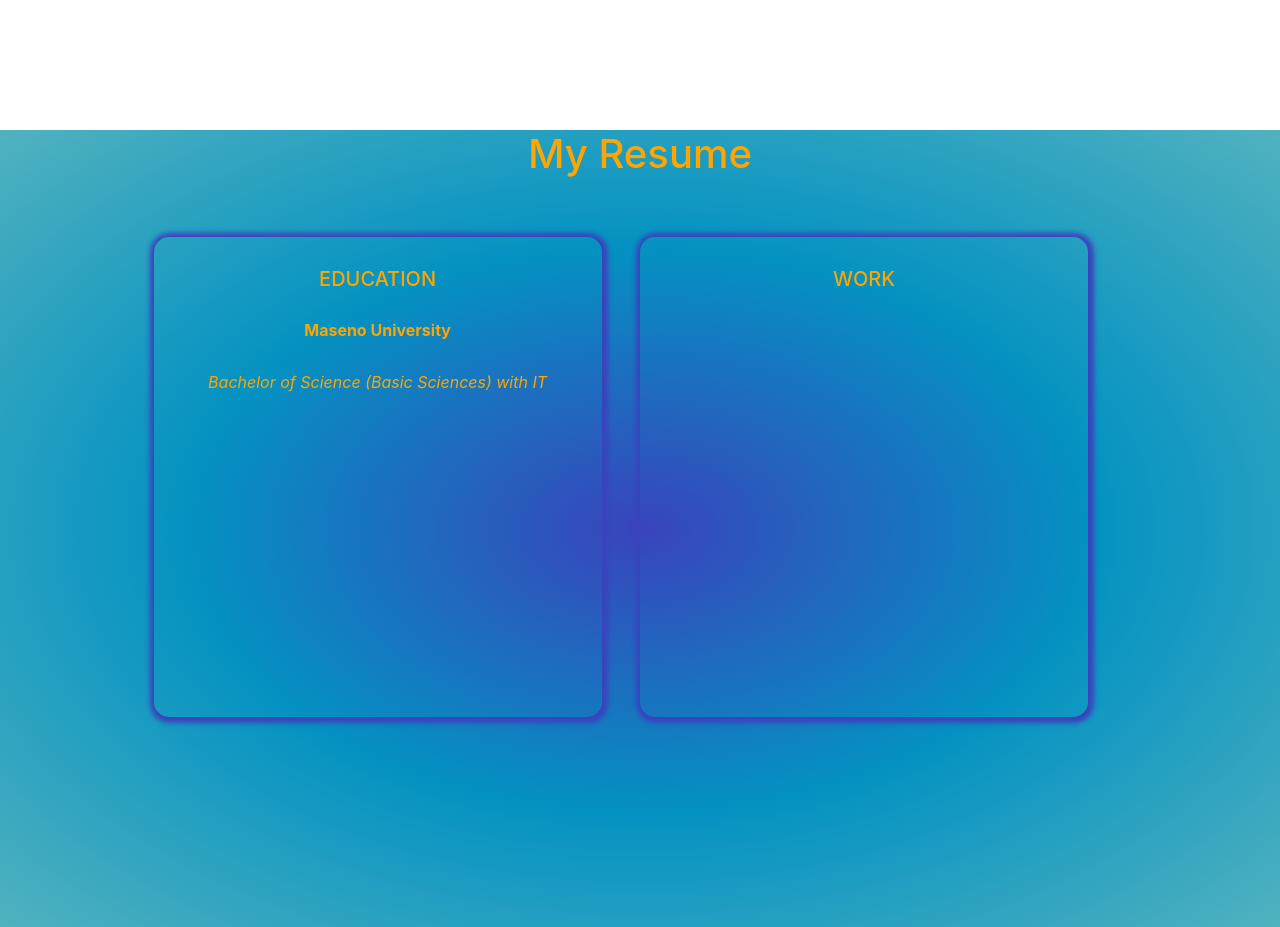
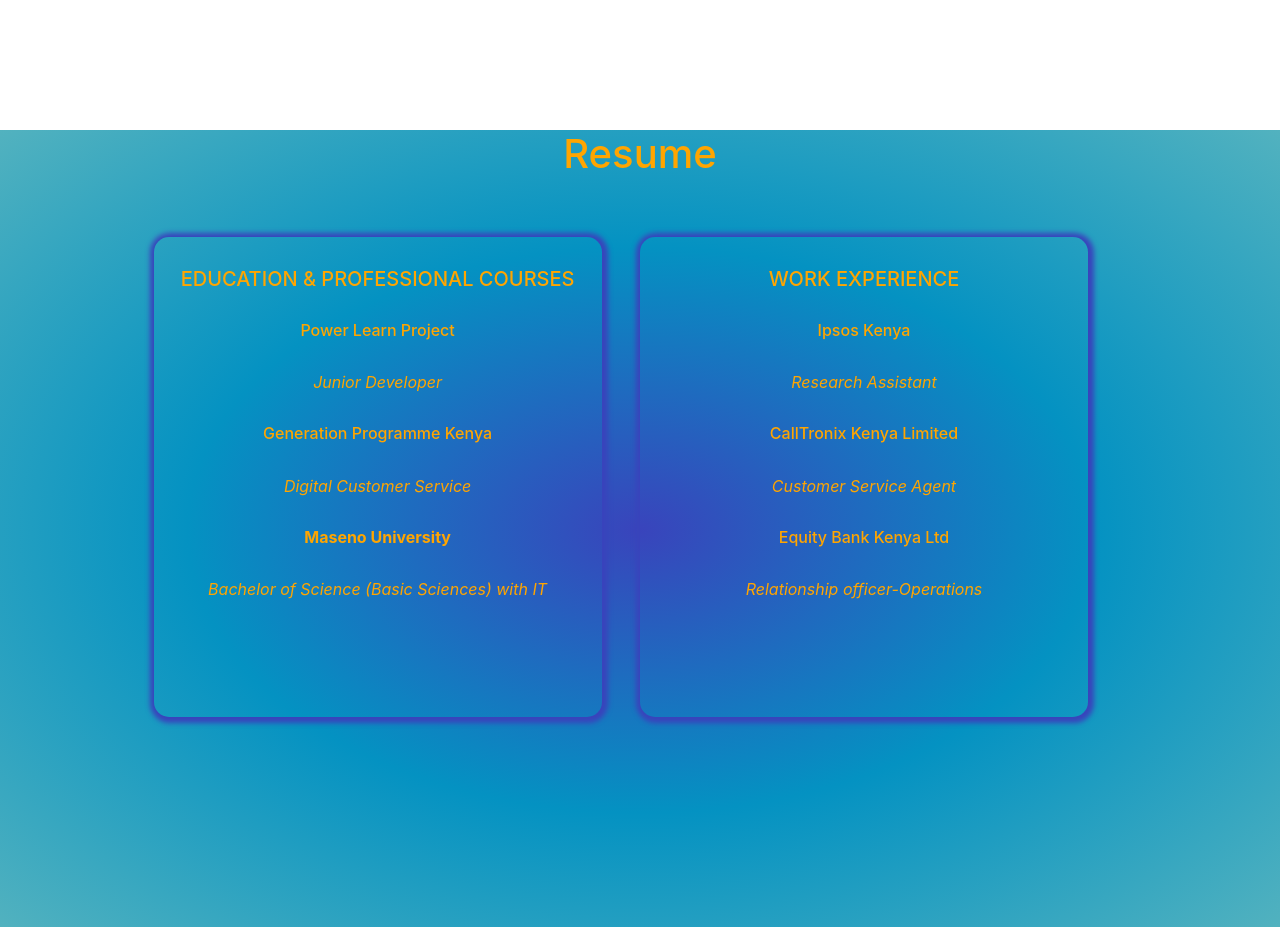
Before and after one commit to RosemaryOjwang/Static-Portfolio-Website, a plain HTML site: page home.html in a window 1280 px wide. Shown: the part 1500-2427 px from the top of the page. Drawn offline with Linux system fonts and the light colour scheme.

Commit message:
add Education and Work Experience

```diff
--- a/home.html
+++ b/home.html
@@ -81,15 +81,25 @@
     </div>
   </div>
   <div id="resume">
-    <h1 class="centralize">My Resume</h1>
+    <h1 class="centralize">Resume</h1>
     <div id="education">
-      <h5>EDUCATION</h5>
+      <h5>EDUCATION & PROFESSIONAL COURSES</h5>
+      <h6>Power Learn Project</h6>
+      <p><em>Junior Developer</em></p>
+      <h6>Generation Programme Kenya</h6>
+      <p><em>Digital Customer Service</em></p>
       <h6><strong>Maseno University</strong></h6>
       <p><em>Bachelor of Science (Basic Sciences) with IT</em></p>
+
     </div>
     <div id="work">
-      <h5>WORK</h5>
-
+      <h5>WORK EXPERIENCE</h5>
+      <h6>Ipsos Kenya</h6>
+      <p><em>Research Assistant</em></p>
+      <h6>CallTronix Kenya Limited</h6>
+      <p><em>Customer Service Agent</em></p>
+      <h6>Equity Bank Kenya Ltd</h6>
+      <p><em>Relationship officer-Operations</em></p>
     </div>
   </div>
   </div>
```
